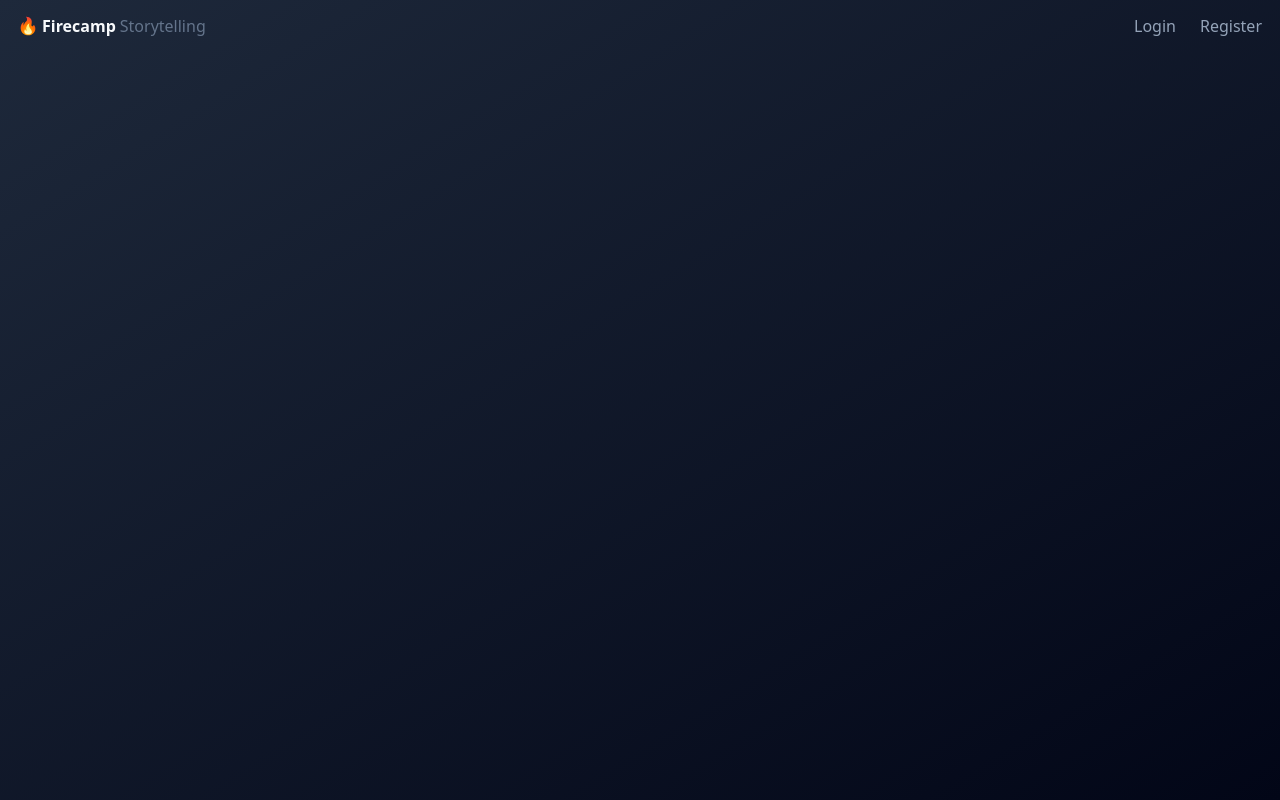
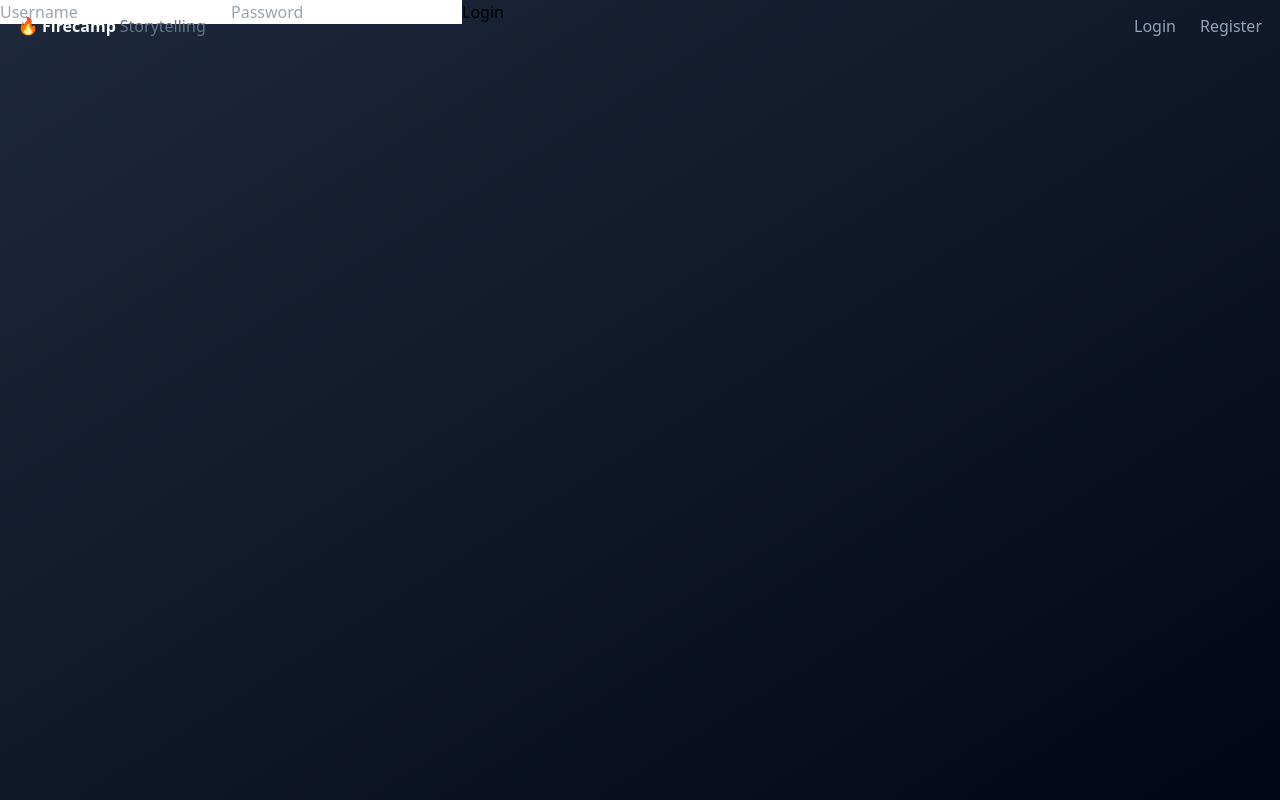
Before and after one commit to jacobkuriala/GoogleGenAI2024, a Nuxt app in the folder frontend/: page /login in a window 1280 px wide. Built offline with nearby package versions, Linux system fonts and the light colour scheme.

Commit message:
Added authentication Middleware and login page

```diff
--- /dev/null
+++ b/frontend/middleware/auth.ts
@@ -0,0 +1,6 @@
+export default defineNuxtRouteMiddleware((to, from) => {
+  const user = useUserStore();
+  if (!user.isAuthenticated && to.path !== "/login") {
+    return navigateTo("/login");
+  }
+});
--- /dev/null
+++ b/frontend/pages/login.vue
@@ -0,0 +1,21 @@
+<template>
+  <form @submit.prevent="login">
+    <input v-model="username" type="text" placeholder="Username" />
+    <input v-model="password" type="password" placeholder="Password" />
+    <button type="submit">Login</button>
+  </form>
+</template>
+
+<script setup lang="ts">
+import { ref } from "vue";
+import { useUserStore } from "../stores/userStore";
+
+const { login } = useUserStore();
+const username = ref("");
+const password = ref("");
+
+const loginUser = () => {
+  // Aquí agregarías la lógica para verificar las credenciales
+  login();
+};
+</script>
```
